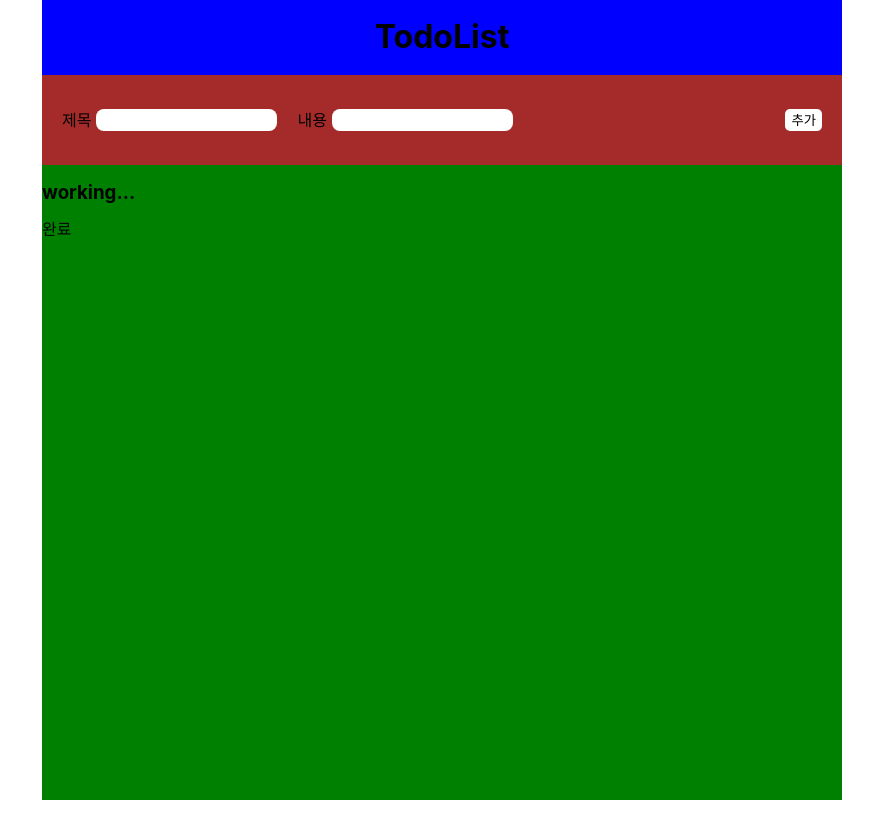
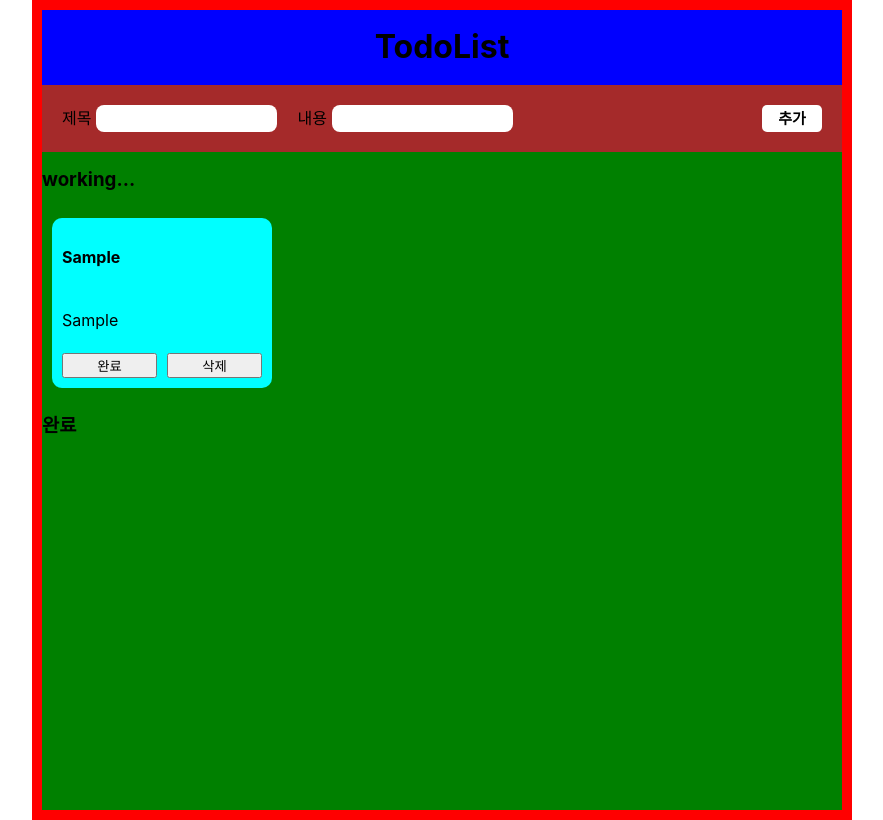
Before and after one commit to wsdx123/todo-sparta, a React (Create React App) app: page / in a window 1280 px wide. Both pictures are taken after typing "Sample", "Sample" into the empty fields and a click on the button "추가". Shown: the whole page, without its empty margins (198-1081 px from the left). Built offline with nearby package versions, Linux system fonts and the light colour scheme.

Commit message:
feat: todo card 추가

```diff
--- a/src/App.jsx
+++ b/src/App.jsx
@@ -23,7 +23,7 @@ function App() {
     setTodoText('')
   }
 
-  console.log(todo)
+  // console.log(todo)
 
   return (
     <div className={styles.container}>
@@ -38,12 +38,25 @@ function App() {
             <span>내용</span>
             <input value={todoText} onChange={handleText} />
           </div>
-          <button className={styles.submitBtn}>추가</button>
+          <button type='submit' className={styles.submitBtn}>
+            추가
+          </button>
         </form>
-        <div>
-          <h3>working...</h3>
+        <h3>working...</h3>
+        <div className={styles.working}>
+          {todo.map((el) => (
+            <div key={el.id} className={styles.card}>
+              <h4>{el.todoTitle}</h4>
+              <p>{el.todoText}</p>
+              <div>
+                <button type='button'>완료</button>
+                <button type='button'>삭제</button>
+              </div>
+            </div>
+          ))}
         </div>
-        <div>완료</div>
+        <h3>완료</h3>
+        <div></div>
       </main>
     </div>
   )
--- a/src/App.module.css
+++ b/src/App.module.css
@@ -7,6 +7,7 @@
   flex-direction: column;
   /* justify-content: center; */
   align-items: center;
+  padding: 10px;
 }
 
 .header {
@@ -25,7 +26,7 @@
 .form {
   background-color: brown;
   padding: 20px;
-  height: 50px;
+  /* height: 50px; */
   display: flex;
   justify-content: space-between;
   align-items: center;
@@ -41,12 +42,43 @@
   margin-right: 20px;
   border-radius: 8px;
   border: none;
-  height: 20px;
+  height: 25px;
 }
 
 .submitBtn {
   background-color: white;
   border: none;
   border-radius: 5px;
-  height: 22px;
+  line-height: 25px;
+  width: 60px;
+  font-size: 15px;
+  font-weight: 600;
+  cursor: pointer;
 }
+
+.working {
+  display: flex;
+  flex-wrap: wrap;
+}
+
+.card {
+  background-color: aqua;
+  width: 200px;
+  height: 150px;
+  margin: 10px;
+  padding: 10px;
+  border-radius: 10px;
+  display: flex;
+  flex-direction: column;
+  justify-content: space-between;
+}
+.card > div {
+  display: flex;
+}
+
+.card > div > button {
+  width: 100%;
+}
+.card > div > button:first-child {
+  margin-right: 10px;
+}
```
